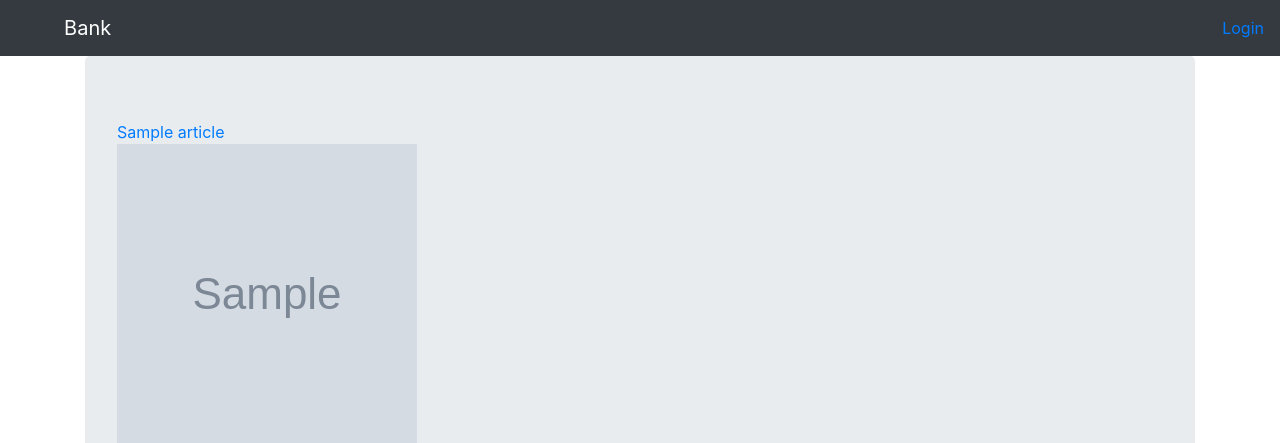
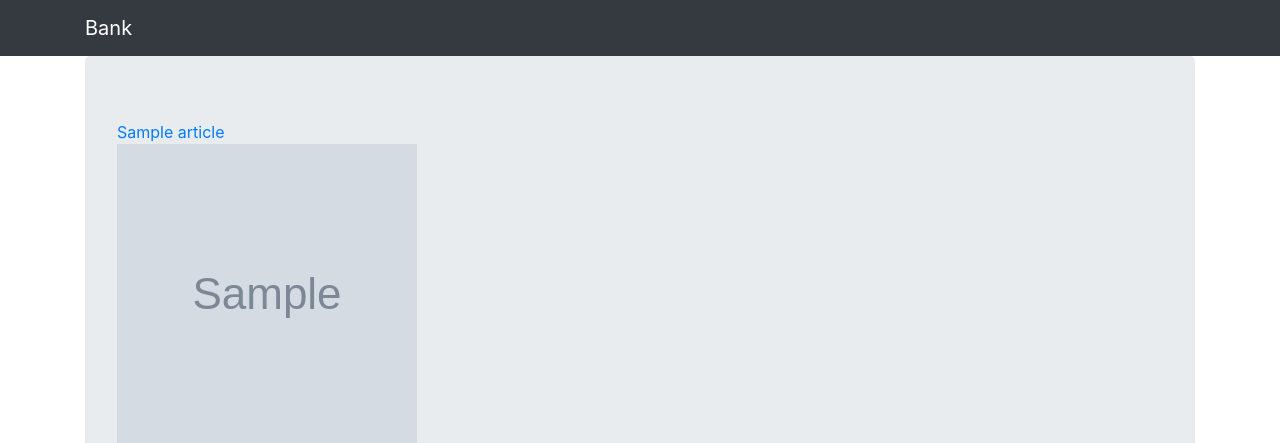
Before and after one commit to RistoSd/Easy-Invest-Bank, a Django app: page /news/ in a window 1280 px wide. Shown: the top 443 px of the page. Run offline with Django 4.2, Linux system fonts and the light colour scheme; tables that the repository leaves empty hold one stand-in row (values such as "Sample post"); grey boxes marked "Sample" are stand-in pictures; a database or web service that is not in the repository returns one stand-in record (values such as "Sample title"); data that the repository does not hold is empty; some libraries are stand-ins or nearby versions.

Commit message:
base login removal

```diff
--- a/EasyInvestBank/Bank/templates/base.html
+++ b/EasyInvestBank/Bank/templates/base.html
@@ -50,12 +50,6 @@
         </div>
       </div>
      </ul>
-     <ul class="nav navbar-nav navbar-right">
-      {% if user.is_authenticated %}
-           <li><a href="{% url 'logout' %}?next={{ request.path }}">Logout</a></li>
-      {% else %}
-           <li><a href="{% url 'login' %}">Login</a></li>
-      {% endif %}
     </nav>
     <div class="container">
       <div class="jumbotron">{% block content %} {% endblock %}</div>
```
